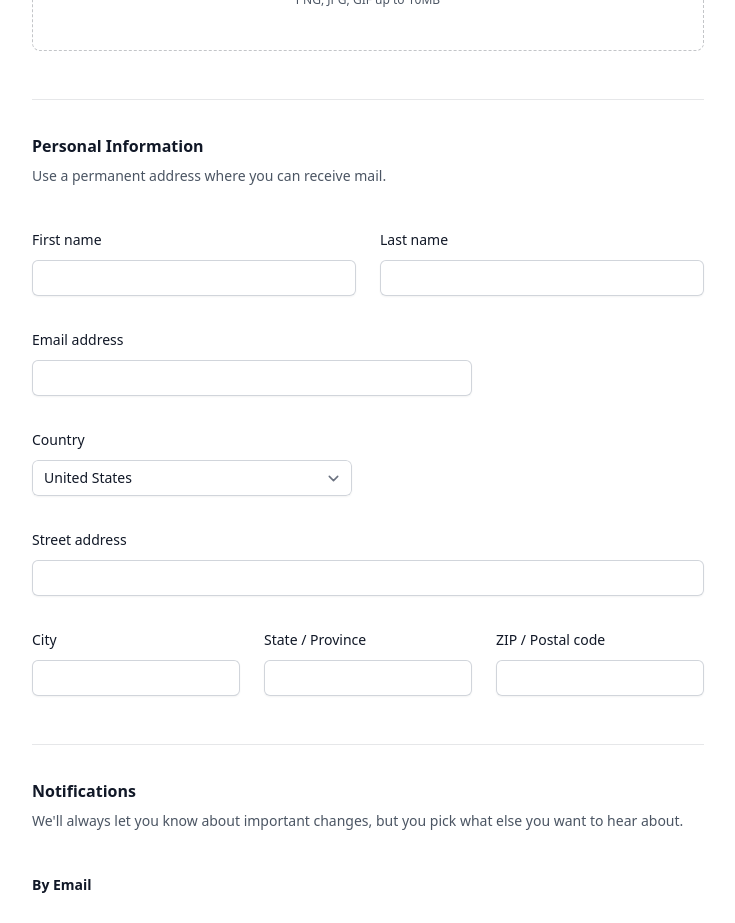
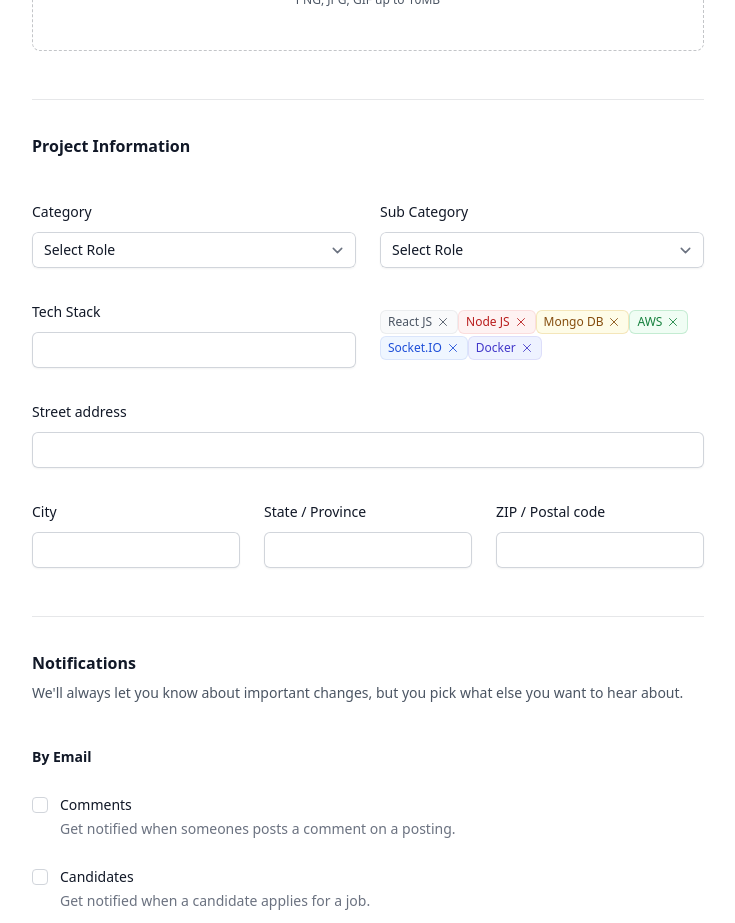
Before and after one commit to swarup4/trigent-demo, a React (Create React App) app in the folder app/: page /admin in a window 1280 px wide. Shown: the part 800-1723 px from the top of the page, without its empty margins (272-1007 px from the left). Built offline with nearby package versions, Linux system fonts and the light colour scheme.

Commit message:
Add design

```diff
--- a/app/src/components/admin/AddProject.jsx
+++ b/app/src/components/admin/AddProject.jsx
@@ -1,12 +1,40 @@
 import React, { Fragment, useEffect, useState } from 'react'
+import { useFormik } from 'formik'
+import { object, string, ref } from 'yup'
 import { PhotoIcon, UserCircleIcon } from '@heroicons/react/24/solid'
 import { Dialog, Disclosure, Menu, Transition } from '@headlessui/react'
 import { XMarkIcon } from '@heroicons/react/24/outline'
 import { ChevronDownIcon, FunnelIcon, MinusIcon, PlusIcon, Squares2X2Icon } from '@heroicons/react/20/solid'
 
 
+const initialValues = {
+    fname: '',
+    lname: '',
+    role: '',
+    username: '',
+    email: '',
+    password: ''
+};
+const schema = object({
+    fname: string().required('Enter your First name'),
+    lname: string().required('Enter your Last name'),
+    role: string().required('Select your role'),
+    username: string().required('Enter your username'),
+    email: string().email('Email should be valid').required('Enter your email'),
+    password: string().required('Enter your password')
+});
+
 export default function AddProject() {
     const [mobileFiltersOpen, setMobileFiltersOpen] = useState(false)
+
+    const { values, errors, handleBlur, handleChange, handleSubmit, touched } = useFormik({
+        initialValues: initialValues,
+        validationSchema: schema,
+        onSubmit: (values, action) => {
+            // signup(values);
+        }
+    });
+
     return (
         <>
             <main className="mx-auto max-w-7xl px-4 sm:px-6 lg:px-8">
@@ -151,43 +179,49 @@ export default function AddProject() {
                         </div>
 
                         <div className="border-b border-gray-900/10 pb-12">
-                            <h2 className="text-base font-semibold leading-7 text-gray-900">Personal Information</h2>
-                            <p className="mt-1 text-sm leading-6 text-gray-600">Use a permanent address where you can receive mail.</p>
+                            <h2 className="text-base font-semibold leading-7 text-gray-900">Project Information</h2>
+                            {/* <p className="mt-1 text-sm leading-6 text-gray-600">Use a permanent address where you can receive mail.</p> */}
 
                             <div className="mt-10 grid grid-cols-1 gap-x-6 gap-y-8 sm:grid-cols-6">
                                 <div className="sm:col-span-3">
                                     <label htmlFor="first-name" className="block text-sm font-medium leading-6 text-gray-900">
-                                        First name
+                                        Category
                                     </label>
                                     <div className="mt-2">
-                                        <input
-                                            type="text"
-                                            name="first-name"
-                                            id="first-name"
-                                            autoComplete="given-name"
-                                            className="block w-full rounded-md border-0 py-1.5 text-gray-900 shadow-sm ring-1 ring-inset ring-gray-300 placeholder:text-gray-400 focus:ring-2 focus:ring-inset focus:ring-indigo-600 sm:text-sm sm:leading-6"
-                                        />
+                                        <select id="role" name="role" autoComplete="role" value={values.role} onChange={handleChange} onBlur={handleBlur}
+                                            className="block w-full rounded-md border-0 py-1.5 text-gray-900 shadow-sm ring-1 ring-inset ring-gray-300 focus:ring-2 focus:ring-inset focus:ring-indigo-600 sm:text-sm sm:leading-6">
+                                            <option value=''>Select Role</option>
+                                            <option value='admin'>Admin</option>
+                                            <option value='user'>User</option>
+                                            <option value='client'>Client</option>
+                                        </select>
+                                        {(errors.role && touched.role) ? (
+                                            <p className='mt-1 text-red-500'>{errors.role}</p>
+                                        ) : ''}
                                     </div>
                                 </div>
 
                                 <div className="sm:col-span-3">
                                     <label htmlFor="last-name" className="block text-sm font-medium leading-6 text-gray-900">
-                                        Last name
+                                        Sub Category
                                     </label>
                                     <div className="mt-2">
-                                        <input
-                                            type="text"
-                                            name="last-name"
-                                            id="last-name"
-                                            autoComplete="family-name"
-                                            className="block w-full rounded-md border-0 py-1.5 text-gray-900 shadow-sm ring-1 ring-inset ring-gray-300 placeholder:text-gray-400 focus:ring-2 focus:ring-inset focus:ring-indigo-600 sm:text-sm sm:leading-6"
-                                        />
+                                        <select id="role" name="role" autoComplete="role" value={values.role} onChange={handleChange} onBlur={handleBlur}
+                                            className="block w-full rounded-md border-0 py-1.5 text-gray-900 shadow-sm ring-1 ring-inset ring-gray-300 focus:ring-2 focus:ring-inset focus:ring-indigo-600 sm:text-sm sm:leading-6">
+                                            <option value=''>Select Role</option>
+                                            <option value='admin'>Admin</option>
+                                            <option value='user'>User</option>
+                                            <option value='client'>Client</option>
+                                        </select>
+                                        {(errors.role && touched.role) ? (
+                                            <p className='mt-1 text-red-500'>{errors.role}</p>
+                                        ) : ''}
                                     </div>
                                 </div>
 
-                                <div className="sm:col-span-4">
+                                <div className="sm:col-span-3">
                                     <label htmlFor="email" className="block text-sm font-medium leading-6 text-gray-900">
-                                        Email address
+                                        Tech Stack
                                     </label>
                                     <div className="mt-2">
                                         <input
@@ -201,20 +235,25 @@ export default function AddProject() {
                                 </div>
 
                                 <div className="sm:col-span-3">
-                                    <label htmlFor="country" className="block text-sm font-medium leading-6 text-gray-900">
-                                        Country
-                                    </label>
                                     <div className="mt-2">
-                                        <select
-                                            id="country"
-                                            name="country"
-                                            autoComplete="country-name"
-                                            className="block w-full rounded-md border-0 py-1.5 text-gray-900 shadow-sm ring-1 ring-inset ring-gray-300 focus:ring-2 focus:ring-inset focus:ring-indigo-600 sm:max-w-xs sm:text-sm sm:leading-6"
-                                        >
-                                            <option>United States</option>
-                                            <option>Canada</option>
-                                            <option>Mexico</option>
-                                        </select>
+                                        <span class="inline-flex items-center rounded-md bg-gray-50 px-2 py-1 text-xs font-medium text-gray-600 ring-1 ring-inset ring-gray-500/10">
+                                            React JS<button className="ml-1"><XMarkIcon className="h-3.5 w-3.5"/></button>
+                                        </span>
+                                        <span class="inline-flex items-center rounded-md bg-red-50 px-2 py-1 text-xs font-medium text-red-700 ring-1 ring-inset ring-red-600/10">
+                                            Node JS<button className="ml-1"><XMarkIcon className="h-3.5 w-3.5"/></button>
+                                        </span>
+                                        <span class="inline-flex items-center rounded-md bg-yellow-50 px-2 py-1 text-xs font-medium text-yellow-800 ring-1 ring-inset ring-yellow-600/20">
+                                            Mongo DB<button className="ml-1"><XMarkIcon className="h-3.5 w-3.5"/></button>
+                                        </span>
+                                        <span class="inline-flex items-center rounded-md bg-green-50 px-2 py-1 text-xs font-medium text-green-700 ring-1 ring-inset ring-green-600/20">
+                                            AWS<button className="ml-1"><XMarkIcon className="h-3.5 w-3.5"/></button>
+                                        </span>
+                                        <span class="inline-flex items-center rounded-md bg-blue-50 px-2 py-1 text-xs font-medium text-blue-700 ring-1 ring-inset ring-blue-700/10">
+                                            Socket.IO<button className="ml-1"><XMarkIcon className="h-3.5 w-3.5"/></button>
+                                        </span>
+                                        <span class="inline-flex items-center rounded-md bg-indigo-50 px-2 py-1 text-xs font-medium text-indigo-700 ring-1 ring-inset ring-indigo-700/10">
+                                            Docker<button className="ml-1"><XMarkIcon className="h-3.5 w-3.5"/></button>
+                                        </span>
                                     </div>
                                 </div>
 
```
